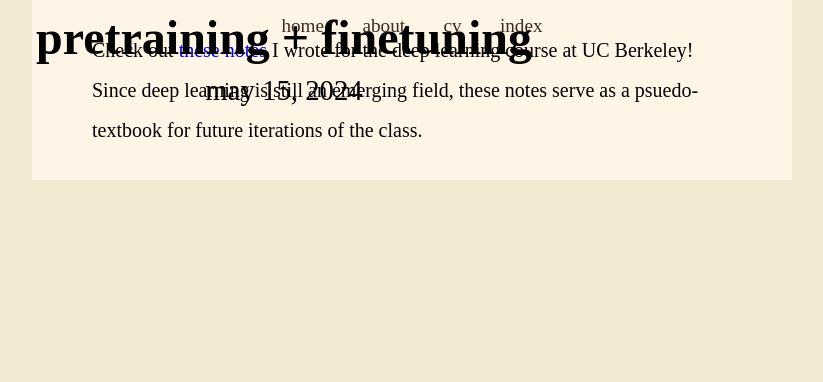
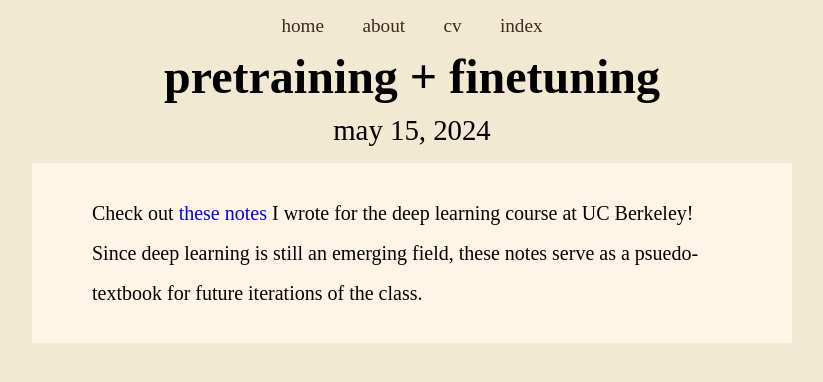
Before and after one commit to keatonelvins/keatonelvins.github.io, a Jekyll site: the page built from _posts/2024-05-15-pretraining-lecture-notes.md, in a window 1280 px wide. Shown: the top 382 px of the page, without its empty margins (228-1051 px from the left). Built offline with Jekyll 4.4.1, drawn with Linux system fonts in a browser that asks for light colours; some web fonts are replaced.

Commit message:
fixed broken post headers

```diff
--- a/_layouts/post.html
+++ b/_layouts/post.html
@@ -6,10 +6,10 @@ layout: default
 
 <body class="post">
   <article class="post">
-    <header class="post-header">
+    <div class="post-header">
       <h1>{{ page.title }}</h1>
       <p>{{ page.date | date: "%B %d, %Y" | downcase}}</p>
-    </header>
+    </div>
 
     <div class="post-content">
       {{ content }}
--- a/_sass/_article.scss
+++ b/_sass/_article.scss
@@ -5,16 +5,14 @@ article.post {
     align-items: center;
     justify-content: center;
     padding-bottom: 1em;
-    width: 80%;
-    margin: auto;
+    width: 100%;
     font-family: $headerFont;
 
     h1 {
       padding: 0.2em;
-      margin-top: 0px;
-      margin-bottom: 0px;
       text-align: center;
       font-size: 3rem;
+      margin-bottom: 0;
     }
 
     p {
```
Also changed, not shown: 1 other file.
